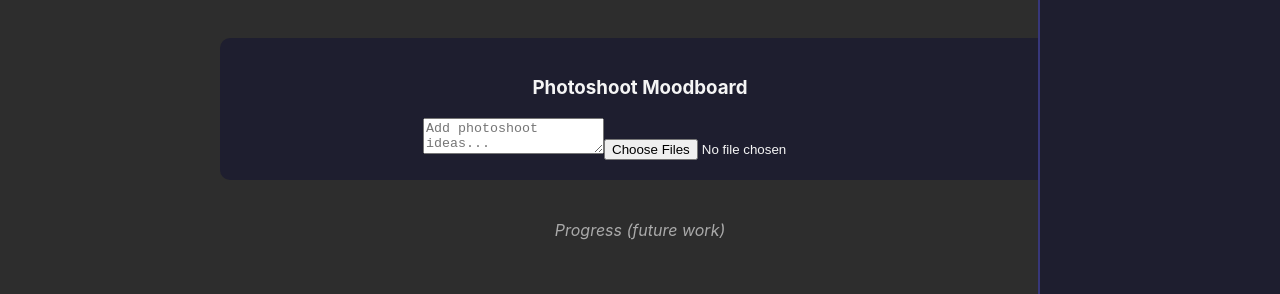
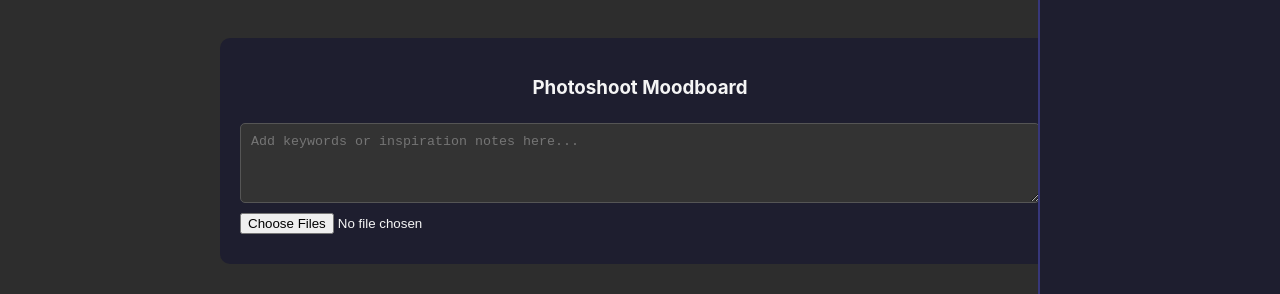
Before and after one commit to eduarda-aires/cosplanner, a React (Create React App) app: page / in a window 1280 px wide. Both pictures are taken after a click on the button "Photoshoot Moodboard". Shown: the part 444-738 px from the top of the page. Built offline with nearby package versions, Linux system fonts and the light colour scheme.

Commit message:
added keywords, notes and images to photomoodboard

```diff
--- a/src/components/PhotoshootMoodboardTab.css
+++ b/src/components/PhotoshootMoodboardTab.css
@@ -0,0 +1,58 @@
+/* Container styles */
+.moodboard-container {
+    display: flex;
+    flex-direction: column;
+  }
+
+  /* Text area for keywords/inspiration */
+  .moodboard-textarea {
+    width: 100%;
+    height: 80px;
+    box-sizing: border-box;
+    background-color: #333; /* Dark background */
+    color: #fff; /* White text color */
+    border: 1px solid #555; /* Border for dark theme */
+    border-radius: 5px;
+    padding: 10px;
+    margin-top: 5px;
+  }
+
+  /* Image gallery styling */
+  .image-gallery {
+    display: flex;
+    flex-wrap: wrap;
+    margin-top: 10px;
+  }
+
+  /* Thumbnail image styling */
+  .image-gallery img {
+    width: 100px;
+    height: auto;
+    margin: 5px;
+    cursor: pointer;
+    transition: transform 0.2s;
+  }
+
+  .image-gallery img:hover {
+    transform: scale(1.1);
+  }
+
+  /* Modal styling */
+  .modal {
+    position: fixed;
+    top: 0;
+    left: 0;
+    right: 0;
+    bottom: 0;
+    background-color: rgba(0, 0, 0, 0.8); /* Dark semi-transparent background */
+    display: flex;
+    justify-content: center;
+    align-items: center;
+    z-index: 1000;
+  }
+
+  .modal img {
+    max-width: 90%;
+    max-height: 90%;
+    border-radius: 10px; /* Rounded corners for modal image */
+  }
--- a/src/components/PhotoshootMoodboardTab.js
+++ b/src/components/PhotoshootMoodboardTab.js
@@ -1,22 +1,55 @@
-import React from 'react';
+import React, { useState } from 'react';
+import './PhotoshootMoodboardTab.css';
 
 const PhotoshootMoodboardTab = ({ moodboard, handleTextChange, handleImageChange }) => {
+  const [isModalOpen, setIsModalOpen] = useState(false);
+  const [selectedImage, setSelectedImage] = useState('');
+
+  const openModal = (imgSrc) => {
+    setSelectedImage(imgSrc);
+    setIsModalOpen(true);
+  };
+
+  const closeModal = () => {
+    setIsModalOpen(false);
+    setSelectedImage('');
+  };
+
   return (
-    <div>
+    <div className="moodboard-container">
       <h3>Photoshoot Moodboard</h3>
+
       <textarea
-        placeholder="Add photoshoot ideas..."
         value={moodboard.text}
         onChange={handleTextChange}
+        placeholder="Add keywords or inspiration notes here..."
+        className="moodboard-textarea"
       />
+
       <input
         type="file"
         multiple
+        accept="image/*"
         onChange={handleImageChange}
+        style={{ marginTop: '10px' }}
       />
-      {moodboard.images && moodboard.images.map((img, idx) => (
-        <img key={idx} src={URL.createObjectURL(img)} alt="Moodboard" width="100" />
-      ))}
+
+      <div className="image-gallery">
+        {moodboard.images.map((imgSrc, index) => (
+          <img
+            key={index}
+            src={imgSrc}
+            alt={`Moodboard Inspiration ${index + 1}`}
+            onClick={() => openModal(imgSrc)}
+          />
+        ))}
+      </div>
+
+      {isModalOpen && (
+        <div className="modal" onClick={closeModal}>
+          <img src={selectedImage} alt="Selected" />
+        </div>
+      )}
     </div>
   );
 };
```
